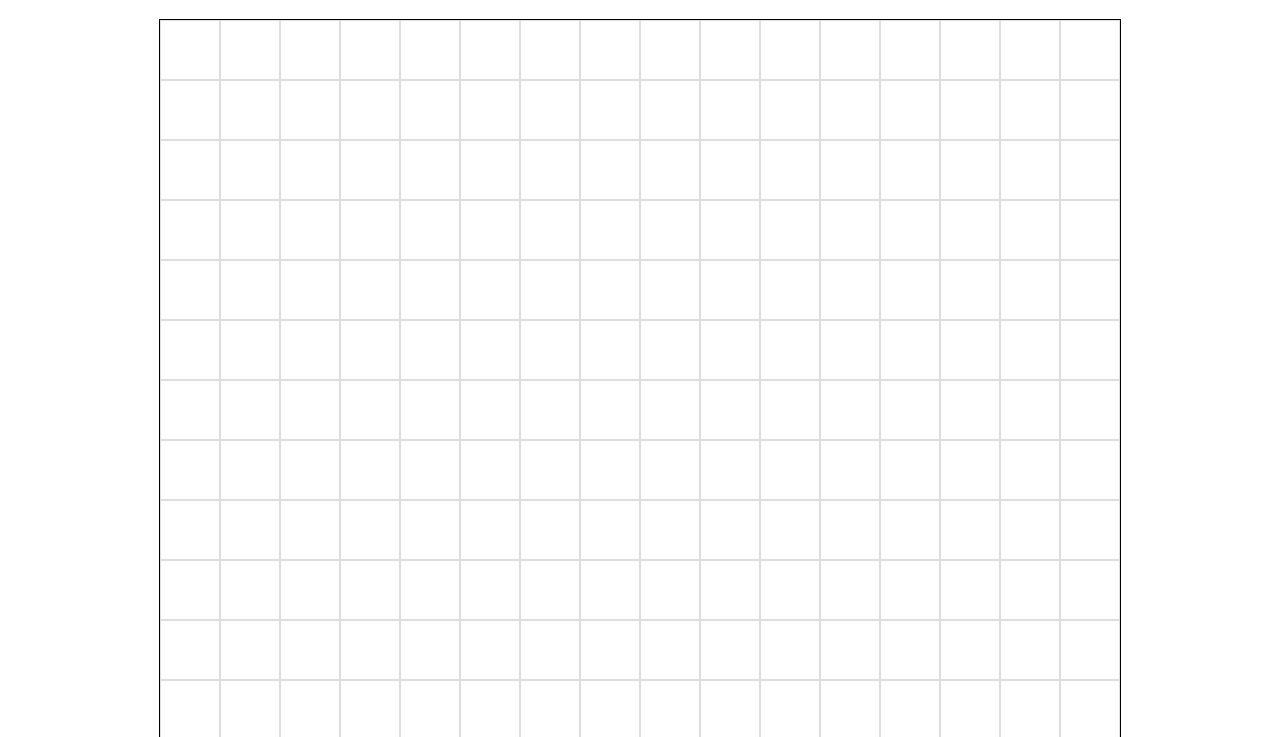
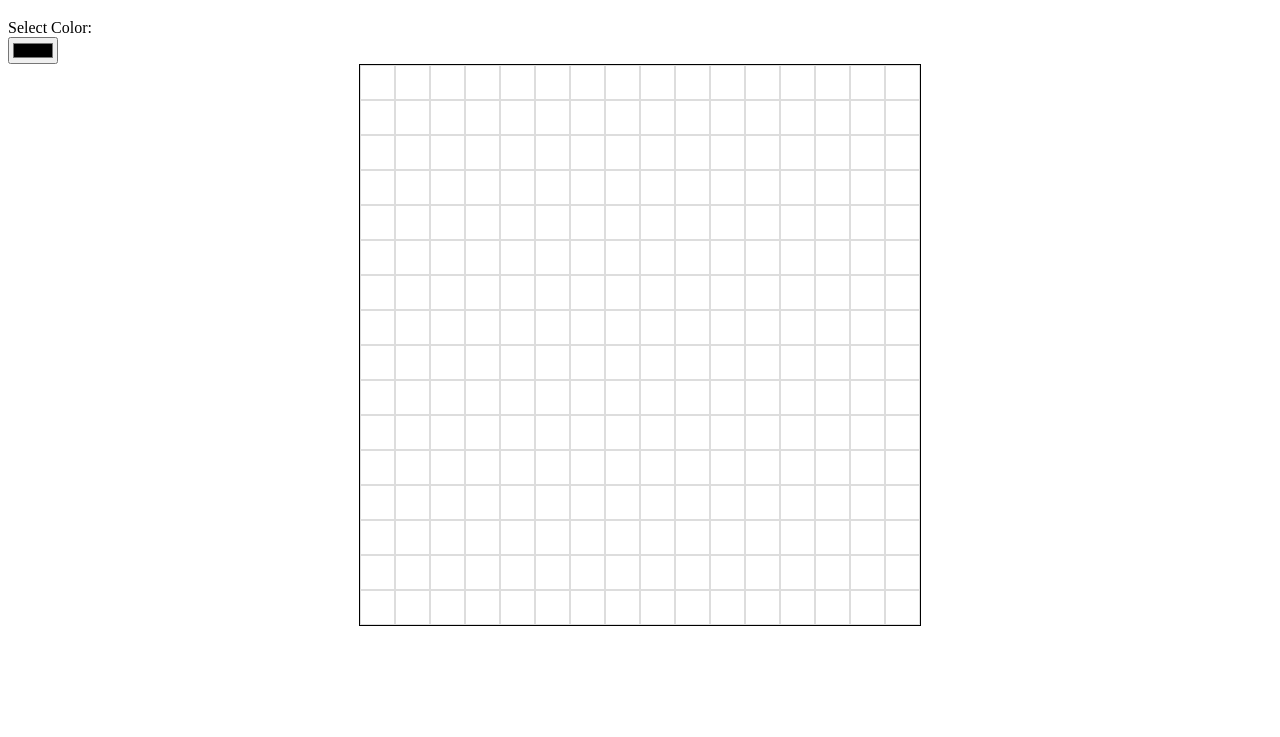
Before and after one commit to codingXwolf/etch-a-sketch, a plain HTML site: page index.html in a window 1280 px wide. Shown: the part 61-798 px from the top of the page. Drawn offline with Linux system fonts and the light colour scheme.

Commit message:
Working on changing grid color using input color. When changing color it completely changes entire grid to selected color.

```diff
--- a/index.html
+++ b/index.html
@@ -11,7 +11,13 @@
 <body>
     <h1>Etch A Sketch</h1>
 
-    <div class="main-container">
+    <div id="buttonContainer">
+        <label for="color">Select Color:</label> <br>
+        <input id="inputColorChange" value="#000000" type="color"></input>
+
+    </div>
+
+    <div id="main-container">
     </div>
 
     <script src="script.js"></script>
--- a/script.js
+++ b/script.js
@@ -1,5 +1,13 @@
 // flex container
-let mainContainer = document.querySelector('.main-container');
+let mainContainer = document.querySelector('#main-container');
+mainContainer.setAttribute('style', '')
+
+// Default color and color changes
+let defaultColor = '#000000';
+let colorChanges;
+
+//Change Color Button
+let inputColorChange = document.getElementById('inputColorChange');
 
 
 //Create Grid
@@ -9,13 +17,20 @@ function createGrid(rows, cols) {
 
     for (i = 0; i < (rows * cols); i++) {
         let newDivs = document.createElement("div");
-        newDivs.addEventListener("mousemove", colorChange);
+        newDivs.addEventListener("mousemove", (e) => {
+            e.target.style.backgroundColor = defaultColor;
+        });
         mainContainer.appendChild(newDivs).className = "grid-object";
     };
 };
 
 createGrid(16, 16);
 
-function colorChange(e) {
-    e.target.style.backgroundColor = "green";
+function updateFirst (e) {
+    let divs = document.querySelectorAll('.grid-object');
+    divs.forEach(div => {
+        div.style.backgroundColor = e.target.value;
+    })
 }
+
+inputColorChange.addEventListener('input', updateFirst, false);
--- a/style.css
+++ b/style.css
@@ -3,12 +3,13 @@ h1 {
     text-align: center;
 }
 
-.main-container {
+#main-container {
     display: grid;
     margin:auto;
     border: 1px solid black;
-    width: 960px;
-    height: 960px;
+    width: 560px;
+    height: 560px;
+    text-align: center;
     }
 
 .grid-object {
```
